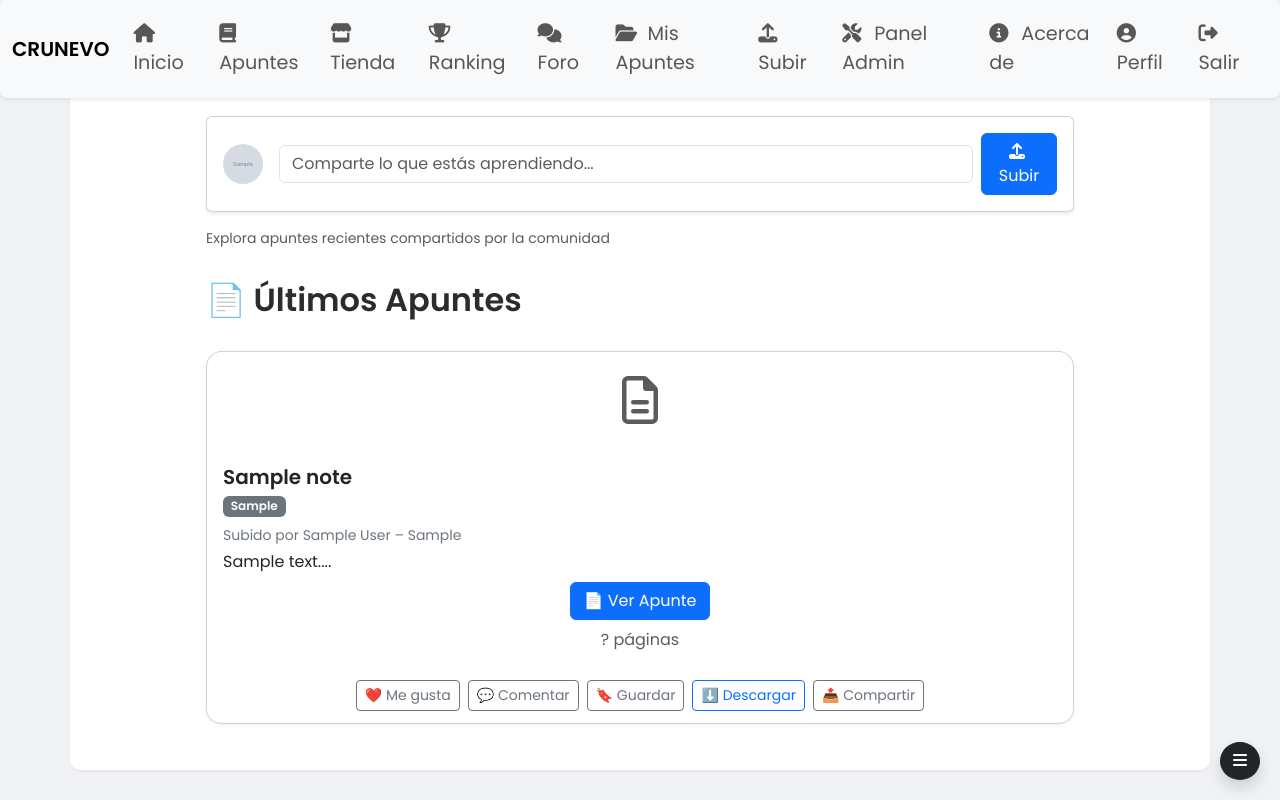
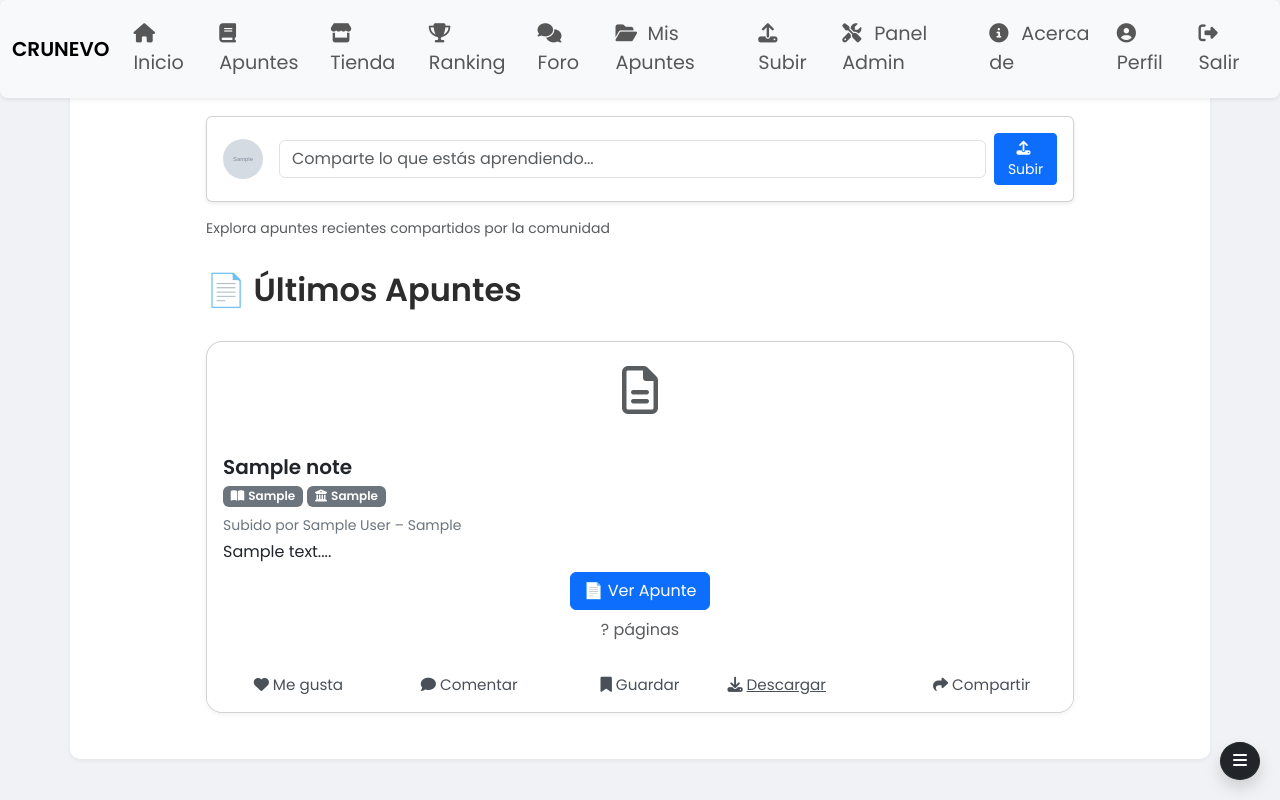
Before and after one commit to RoggerMS/Crunevo, a Flask app: page / in a window 1280 px wide. Run offline with Flask 3, Linux system fonts and the light colour scheme; a user stored in the database is signed in; tables that the repository leaves empty hold one stand-in row (values such as "Sample post"); grey boxes marked "Sample" are stand-in pictures; some libraries are stand-ins or nearby versions.

Commit message:
[Refactor] Mejorar feed móvil para experiencia inmersiva

```diff
--- a/crunevo/static/css/custom_feed.css
+++ b/crunevo/static/css/custom_feed.css
@@ -53,16 +53,31 @@
 
 .note-actions {
     display: flex;
-    justify-content: center;
-    flex-wrap: wrap;
-    gap: 0.5rem;
+    justify-content: space-between;
+    gap: 0.25rem;
     border-top: none;
-    padding: 0.75rem;
+    padding: 0.5rem;
+}
+
+.action-btn {
+    flex: 1;
+    border: none;
+    background: transparent;
+    padding: 0.5rem 0;
+    font-size: 0.95rem;
+    color: #495057;
+}
+
+.action-btn:hover {
+    background-color: #f0f2f5;
 }
 
 @media (max-width: 768px) {
     .feed-container {
-        padding: 1rem;
+        padding: 0;
+        margin-left: -20px;
+        margin-right: -20px;
+        max-width: none;
     }
     .note-card {
         width: 100%;
@@ -76,4 +91,17 @@
         padding-left: 1rem;
         padding-right: 1rem;
     }
+    .note-image img,
+    .note-image embed {
+        height: 220px;
+    }
+    .note-title {
+        font-size: 1.4rem;
+    }
+    .note-desc {
+        font-size: 1rem;
+    }
+    .action-btn {
+        font-size: 1rem;
+    }
 }
--- a/crunevo/templates/feed.html
+++ b/crunevo/templates/feed.html
@@ -10,15 +10,30 @@
 <div class="feed-container">
     <div class="create-note card p-3 shadow-sm">
         <div class="d-flex align-items-center">
-            <img src="{{ user.profile_picture_url or url_for('static', filename='images/default_avatar.png') }}" alt="Avatar" class="rounded-circle me-3" width="40" height="40">
-            <input type="text" class="form-control me-2" placeholder="Comparte lo que estás aprendiendo..." readonly>
+            <img
+                src="{{ user.profile_picture_url or
+                    url_for('static', filename='images/default_avatar.png') }}"
+                alt="Avatar"
+                class="rounded-circle me-3"
+                width="40"
+                height="40">
+            <input
+                type="text"
+                class="form-control me-2"
+                placeholder="Comparte lo que estás aprendiendo..." readonly>
             {% if current_user.is_authenticated %}
-            <a href="{{ url_for('note.upload_note') }}" class="btn btn-primary ms-auto"><i class="fas fa-upload me-1"></i>Subir</a>
+            <a
+                href="{{ url_for('note.upload_note') }}"
+                class="btn btn-primary btn-sm ms-auto">
+                <i class="fas fa-upload me-1"></i>Subir
+            </a>
             {% endif %}
         </div>
     </div>
 
-    <p class="text-muted small">Explora apuntes recientes compartidos por la comunidad</p>
+    <p class="text-muted small">
+        Explora apuntes recientes compartidos por la comunidad
+    </p>
     <h2 class="fw-bold mb-3">📄 Últimos Apuntes</h2>
 
     <div class="feed">
@@ -26,9 +41,17 @@
     <article class="note-card card animate-fade">
         <div class="note-image">
             {% if note.file_type == 'pdf' %}
-                <embed src="{{ note.file_url }}#page=1" type="application/pdf" class="w-100" style="height:180px; object-fit:cover;" />
+                <embed
+                    src="{{ note.file_url }}#page=1"
+                    type="application/pdf"
+                    class="w-100"
+                    style="height:180px; object-fit:cover;" />
             {% elif note.file_url and note.file_type in ['jpg', 'jpeg', 'png'] %}
-                <img src="{{ note.file_url }}" class="w-100" style="max-height:180px; object-fit:cover;" alt="{{ note.title }}">
+                <img
+                    src="{{ note.file_url }}"
+                    class="w-100"
+                    style="max-height:180px; object-fit:cover;"
+                    alt="{{ note.title }}">
             {% else %}
                 <div class="text-center py-4">
                     <i class="far fa-file-alt fa-3x text-muted"></i>
@@ -38,21 +61,50 @@
         <div class="card-body">
             <h5 class="note-title mb-1">{{ note.title }}</h5>
             {% if note.course %}
-            <span class="badge bg-secondary mb-2">{{ note.course }}</span>
+            <span class="badge bg-secondary mb-2">
+                <i class="fas fa-book-open me-1"></i>{{ note.course }}
+            </span>
             {% endif %}
-            <p class="note-meta mb-1">Subido por {{ note.uploader.name }} – {{ note.uploader.career or 'Carrera' }}</p>
+            {% if note.faculty %}
+            <span class="badge bg-secondary mb-2">
+                <i class="fas fa-university me-1"></i>{{ note.faculty }}
+            </span>
+            {% endif %}
+            <p class="note-meta mb-1">
+                Subido por {{ note.uploader.name }} –
+                {{ note.uploader.career or 'Carrera' }}
+            </p>
             <p class="note-desc mb-2">{{ note.description[:120] }}...</p>
             <div class="text-center mb-2">
-                <a href="{{ url_for('note.note_detail', note_id=note.id) }}" class="btn btn-primary">📄 Ver Apunte</a>
+                <a
+                    href="{{ url_for('note.note_detail', note_id=note.id) }}"
+                    class="btn btn-primary">
+                    📄 Ver Apunte
+                </a>
             </div>
-            <p class="text-center text-muted mb-0">{{ note.page_count or '?' }} páginas</p>
+            <p class="text-center text-muted mb-0">
+                {{ note.page_count or '?' }} páginas
+            </p>
         </div>
-        <div class="note-actions card-footer bg-white">
-            <button class="btn btn-sm btn-outline-secondary" aria-label="Me gusta">❤️ Me gusta</button>
-            <button class="btn btn-sm btn-outline-secondary" aria-label="Comentar">💬 Comentar</button>
-            <button class="btn btn-sm btn-outline-secondary" aria-label="Guardar">🔖 Guardar</button>
-            <a href="{{ url_for('note.download_note_file', note_id=note.id) }}" class="btn btn-sm btn-outline-primary" aria-label="Descargar">⬇️ Descargar</a>
-            <button class="btn btn-sm btn-outline-secondary" aria-label="Compartir">📤 Compartir</button>
+        <div class="note-actions card-footer bg-white d-flex justify-content-between">
+            <button class="action-btn" aria-label="Me gusta">
+                <i class="fas fa-heart me-1"></i>Me gusta
+            </button>
+            <button class="action-btn" aria-label="Comentar">
+                <i class="fas fa-comment me-1"></i>Comentar
+            </button>
+            <button class="action-btn" aria-label="Guardar">
+                <i class="fas fa-bookmark me-1"></i>Guardar
+            </button>
+            <a
+                href="{{ url_for('note.download_note_file', note_id=note.id) }}"
+                class="action-btn"
+                aria-label="Descargar">
+                <i class="fas fa-download me-1"></i>Descargar
+            </a>
+            <button class="action-btn" aria-label="Compartir">
+                <i class="fas fa-share me-1"></i>Compartir
+            </button>
         </div>
     </article>
 
@@ -63,7 +115,9 @@
                 <h6 class="text-muted mb-1">¿Sabías que…?</h6>
                 <strong>Hay productos útiles en la tienda para tus cursos</strong>
             </div>
-            <a href="{{ url_for('store.tienda') }}" class="btn btn-sm btn-outline-primary">Ver productos</a>
+            <a
+                href="{{ url_for('store.tienda') }}"
+                class="btn btn-sm btn-outline-primary">Ver productos</a>
         </div>
     </div>
     {% endif %}
```
Also changed, not shown: AGENTS.md (+8 -0 lines).
